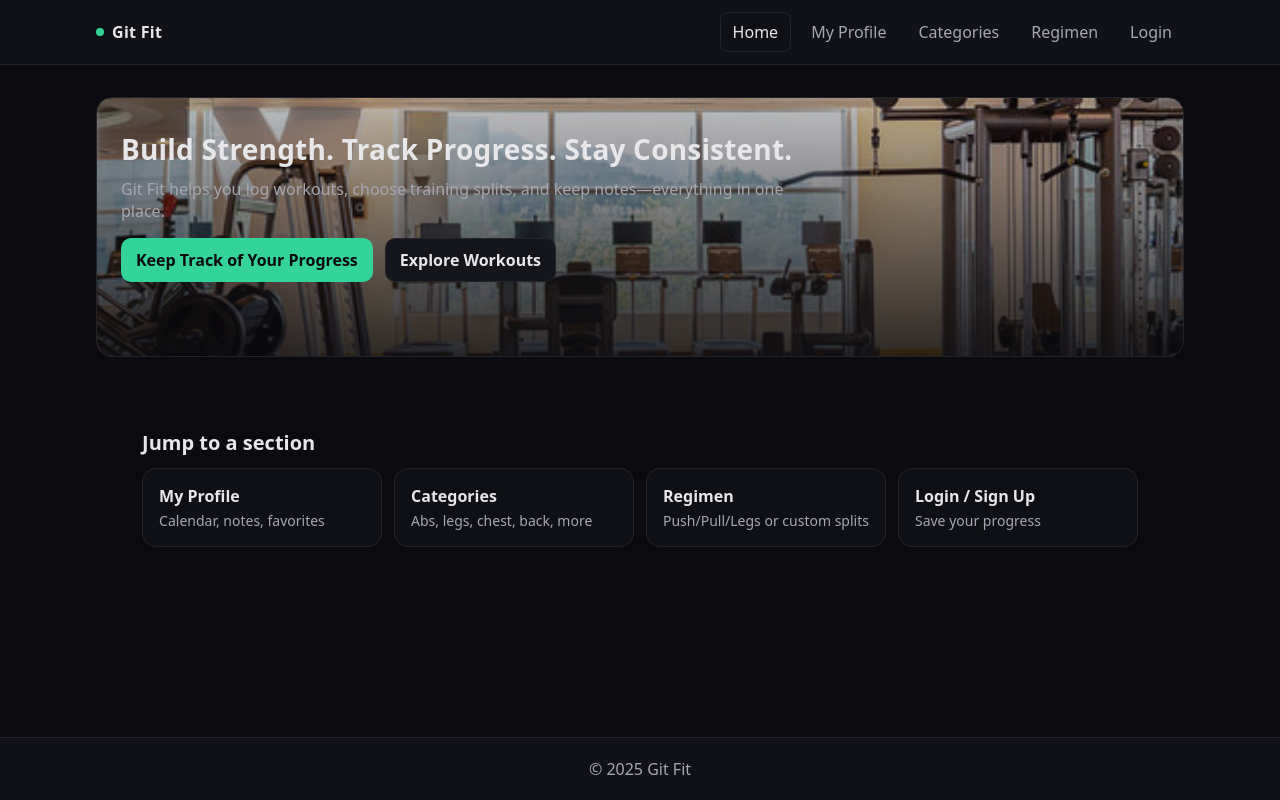
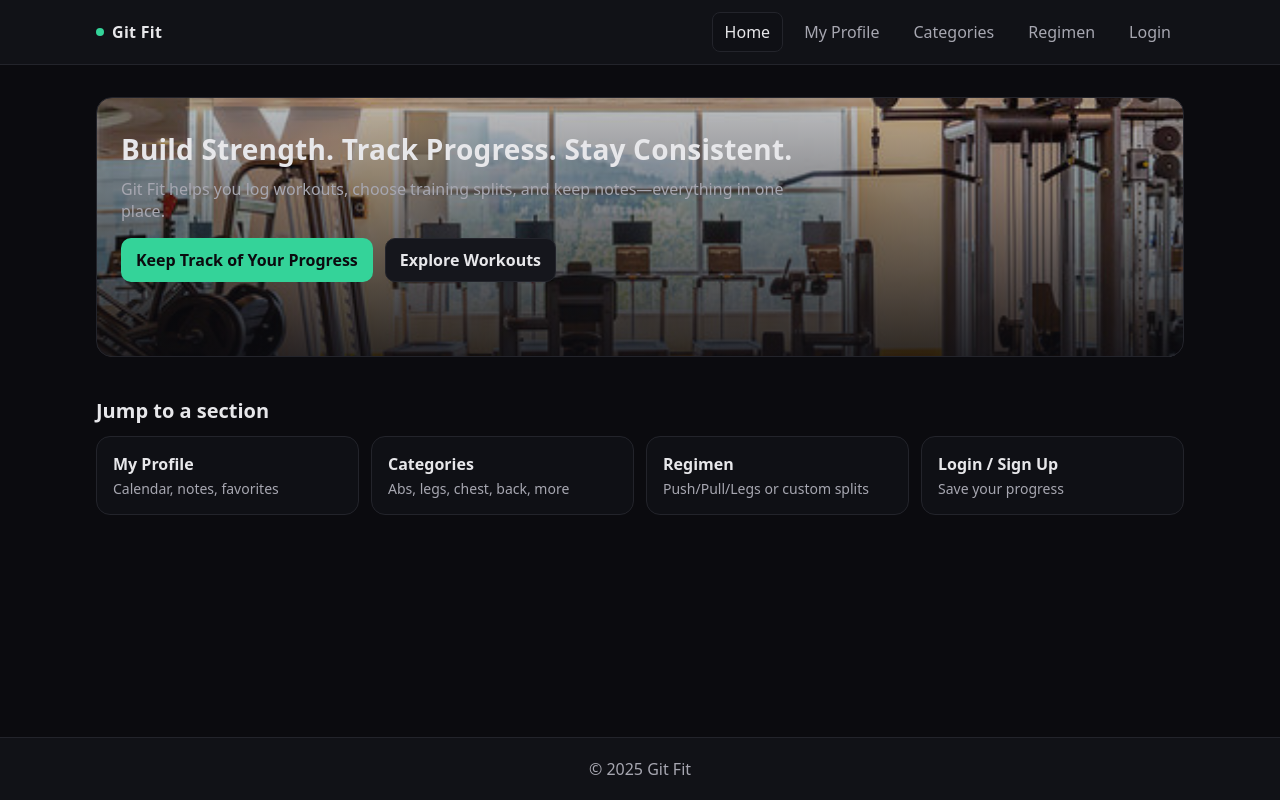
Before and after one commit to IceyPickle/git-fit, a React (Vite) app: page / in a window 1280 px wide. Built offline with nearby package versions, Linux system fonts and the light colour scheme.

Commit message:
Added hover effect

```diff
--- a/src/components/Navbar.css
+++ b/src/components/Navbar.css
@@ -32,22 +32,25 @@
   display: flex;
   gap: 8px;
   align-items: center;
+  flex-wrap: wrap;
 }
 
 .nav-link {
   padding: 8px 12px;
   border-radius: 8px;
   color: var(--text-dim);
-  transition: background 120ms ease, color 120ms ease;
+  transition: background 120ms ease, color 120ms ease, border-color 120ms ease, transform 100ms ease;
+  border: 1px solid transparent;
 }
 
 .nav-link:hover {
   background: #1a1b20;
   color: var(--text);
+  transform: translateY(-1px);
 }
 
 .nav-link.active {
   background: #0f1015;
   color: var(--text);
-  border: 1px solid var(--border);
+  border-color: var(--border);
 }
--- a/src/components/Navbar.jsx
+++ b/src/components/Navbar.jsx
@@ -8,10 +8,13 @@ export default function Navbar() {
   return (
     <header className="navbar">
       <div className="nav-inner container">
+        {/* Brand */}
         <NavLink to="/" className="brand">
           <span className="dot" />
           <span className="brand-name">Git Fit</span>
         </NavLink>
+
+        {/* Links */}
         <nav className="links">
           <NavLink to="/" end className={cls}>Home</NavLink>
           <NavLink to="/profile" className={cls}>My Profile</NavLink>
--- a/src/pages/Home.css
+++ b/src/pages/Home.css
@@ -1,6 +1,10 @@
 /* src/pages/Home.css */
 
-.home { display: flex; flex-direction: column; gap: 40px; }
+.home {
+  display: flex;
+  flex-direction: column;
+  gap: 40px;
+}
 
 /* HERO
    We stack a gradient + the image together in one background image.
@@ -43,6 +47,7 @@
   flex-wrap: wrap;
 }
 
+/* BUTTONS */
 .btn {
   display: inline-flex;
   align-items: center;
@@ -53,17 +58,25 @@
   background: #15161c;
   color: var(--text);
   font-weight: 600;
-  transition: transform 100ms ease, background 120ms ease, border-color 120ms ease, color 120ms ease;
+  cursor: pointer;
+  transition: transform 150ms ease, background 150ms ease, border-color 150ms ease, color 150ms ease;
 }
 
-.btn:hover { background: #1a1b21; transform: translateY(-1px); }
+.btn:hover {
+  background: #1a1b21;
+  transform: translateY(-2px) scale(1.02);
+}
 
 .btn.primary {
   background: var(--brand);
   color: #0b0b0f;
   border-color: transparent;
 }
-.btn.primary:hover { filter: brightness(1.05); }
+
+.btn.primary:hover {
+  filter: brightness(1.05);
+  transform: translateY(-2px) scale(1.05);
+}
 
 /* QUICK LINKS */
 .quicklinks h2 {
@@ -86,13 +99,13 @@
   border-radius: 14px;
   border: 1px solid var(--border);
   background: #0f1015;
-  transition: background 120ms ease, border-color 120ms ease, transform 100ms ease;
+  transition: background 150ms ease, border-color 150ms ease, transform 120ms ease;
 }
 
 .card-link:hover {
   background: #14151b;
   border-color: #2a2b33;
-  transform: translateY(-1px);
+  transform: translateY(-2px);
 }
 
 .card-title { font-weight: 700; }
--- a/src/pages/Home.jsx
+++ b/src/pages/Home.jsx
@@ -13,20 +13,40 @@ export default function Home() {
             Git Fit helps you log workouts, choose training splits, and keep notes—everything in one place.
           </p>
           <div className="hero-actions">
-            <Link to="/login" className="btn primary">Keep Track of Your Progress</Link>
-            <Link to="/categories" className="btn">Explore Workouts</Link>
+            <Link to="/login" className="btn primary">
+              Keep Track of Your Progress
+            </Link>
+            <Link to="/categories" className="btn">
+              Explore Workouts
+            </Link>
           </div>
         </div>
       </section>
 
       {/* Quick links */}
-      <section className="quicklinks container">
+      <section className="quicklinks">
         <h2>Jump to a section</h2>
         <div className="cards">
-          <CardLink title="My Profile" desc="Calendar, notes, favorites" to="/profile" />
-          <CardLink title="Categories" desc="Abs, legs, chest, back, more" to="/categories" />
-          <CardLink title="Regimen" desc="Push/Pull/Legs or custom splits" to="/regimen" />
-          <CardLink title="Login / Sign Up" desc="Save your progress" to="/login" />
+          <CardLink
+            title="My Profile"
+            desc="Calendar, notes, favorites"
+            to="/profile"
+          />
+          <CardLink
+            title="Categories"
+            desc="Abs, legs, chest, back, more"
+            to="/categories"
+          />
+          <CardLink
+            title="Regimen"
+            desc="Push/Pull/Legs or custom splits"
+            to="/regimen"
+          />
+          <CardLink
+            title="Login / Sign Up"
+            desc="Save your progress"
+            to="/login"
+          />
         </div>
       </section>
     </div>
```
